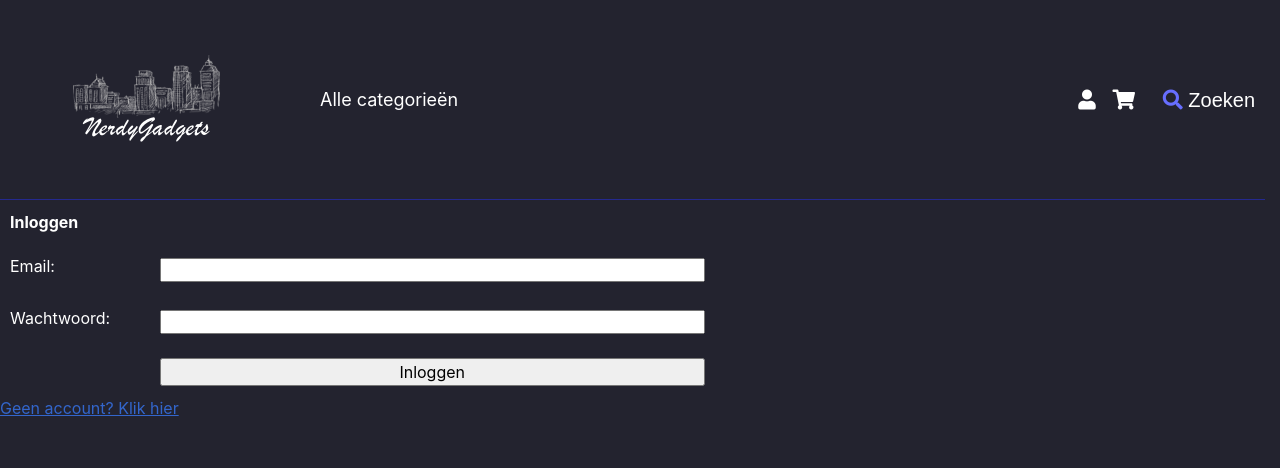
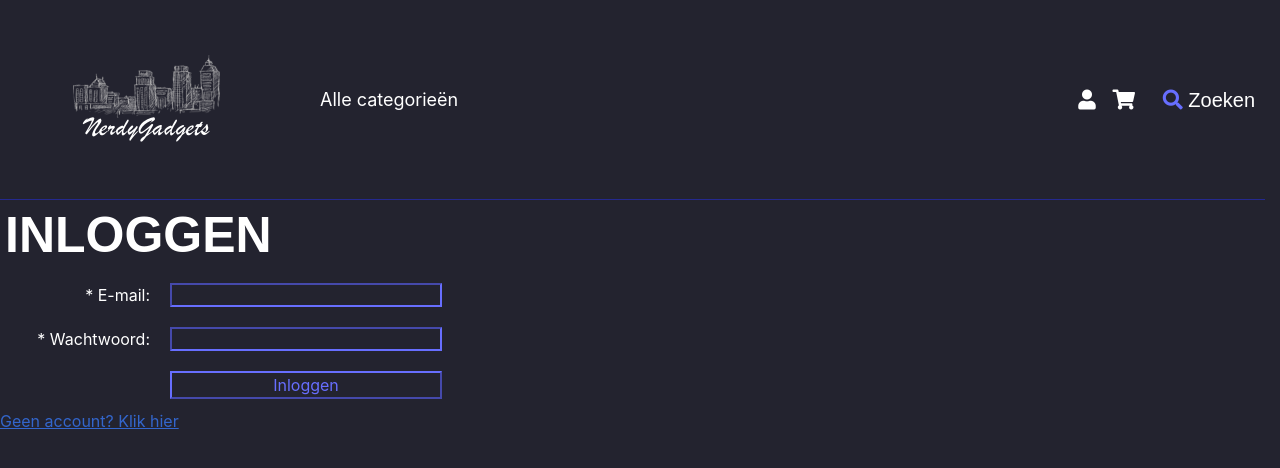
Before and after one commit to to01/nerdygadgets-casus, a PHP site: page /InlogPagina.php in a window 1280 px wide. Shown: the top 468 px of the page. Run offline with PHP 8.4, Linux system fonts and the light colour scheme; data that the repository does not hold is empty; some libraries are stand-ins or nearby versions; some web fonts are replaced.

Commit message:
Update InlogPagina.php

```diff
--- a/nerdy-gadgets/InlogPagina.php
+++ b/nerdy-gadgets/InlogPagina.php
@@ -3,33 +3,24 @@ include "header.php";
 ?>
 <table style="width: 100%">
     <tr>
-        <th colspan="3" style="width: 50%">Inloggen</th>
+        <h1 class="TextMain" style="margin-left: 5px; margin-top: 5px">Inloggen </h1>
     </tr>
+</table>
     <form method="post">
-        <tr>
-            <td style="width: 3%">
-                <label for="LoginEmail">Email:</label>
-            </td>
-            <td>
-                <input style="height: 10%" name="LoginEmail" type="email" required>
-            </td>
-        </tr>
-        <tr>
-            <td style="width: 3%">
-                <label for="LoginWachtwoord">Wachtwoord:</label>
-            </td>
-            <td>
-                <input style="height: 10%" name="LoginWachtwoord" type="password" minlength="8" required>
-            </td>
-            <td style="width: 22%"></td>
-            <td style="width: 3%">
-        </tr>
-        <tr>
-            <td></td>
-            <td>
-                <input style="height: 10%" type="submit" value="Inloggen">
-            <td></td>
-        </tr>
+        <table>
+            <tr> <!--e-mail -->
+                <td><div style="text-align: right">* E-mail:</div></td>
+                <td><input style="height: 10%; background-color:#23232F; color:#676EFF; border-color:#676EFF" name="E-mail" type="email" required></td>
+            </tr>
+            <tr> <!--Wachtwoord -->
+                <td><div style="text-align: right">* Wachtwoord:</div></td>
+                <td><input style="height: 10%; background-color:#23232F; color:#676EFF; border-color:#676EFF" name="wachtwoord" type="password" required></td>
+            </tr>
+            <tr>
+                <td style="width: 160px"></td>
+                <td><input style="height: 10%; background-color:#23232F; color:#676EFF; border-color:#676EFF" type="submit" name="BestelSubmit" value="Inloggen" ></td>
+            </tr>
+        </table>
     </form>
 </table>
 <a href="RegisteerPagina.php" style="color:#3366CC;" class="HrefDecoration"> <u> Geen account? Klik hier </u> </a>
```
